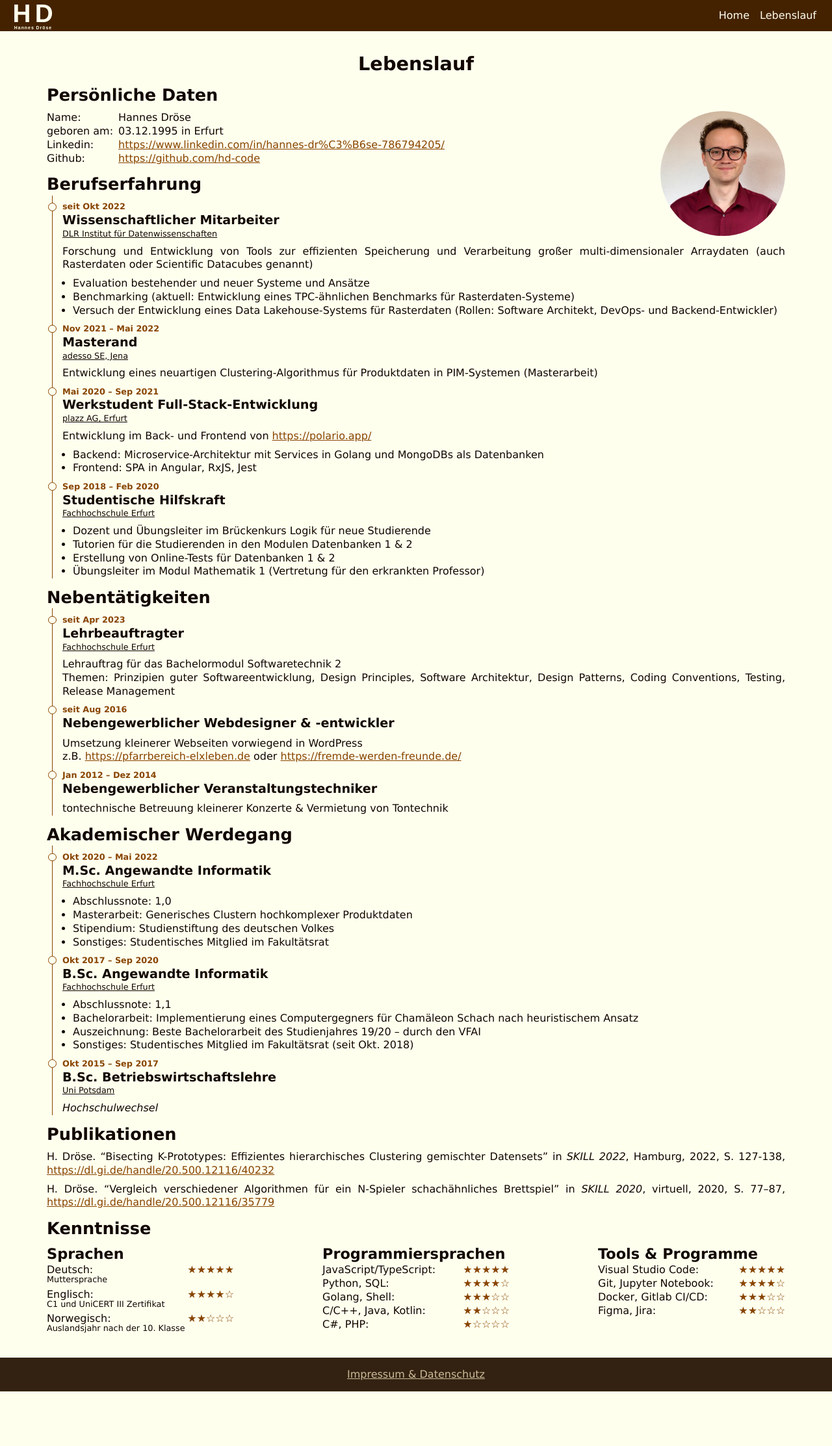
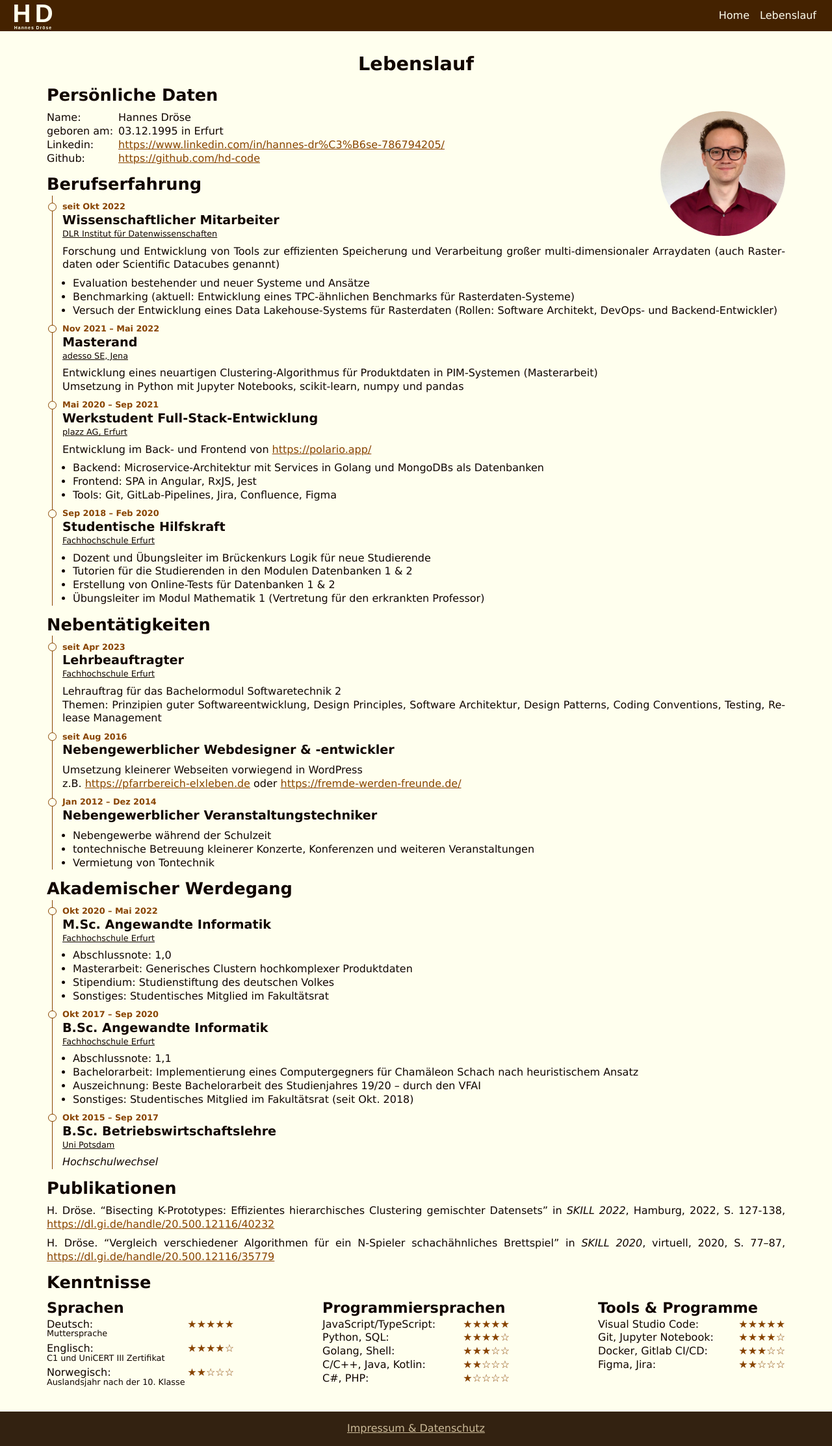
Before and after one commit to hd-code/hd-code.github.io, a Jekyll site: the page built from cv.md, in a window 1280 px wide. Shown: the whole page at 65% size. Built offline with Jekyll 4.4.1, drawn with Linux system fonts in a browser that asks for light colours; before the commit the page ends 2141 px from its top, so only the background shows below that.

Commit message:
fixed several minor issues

```diff
--- a/_data/nav.yml
+++ b/_data/nav.yml
@@ -1,7 +1,7 @@
 - name: Home
   link: /
 - name: Lebenslauf
-  link: /cv
+  link: /cv.html
 # - name: Projekte
 #   link: /projects/
 #   children:
--- a/_layouts/default.html
+++ b/_layouts/default.html
@@ -1,5 +1,5 @@
 <!doctype html>
-<html lang="{{ site.locale }}">
+<html lang="{{ site.locale | slice: 0,2 }}">
 <head>
     <base href="{{ site.url }}">
     <meta charset="UTF-8">
--- a/_sass/_home.scss
+++ b/_sass/_home.scss
@@ -36,7 +36,7 @@
         animation-fill-mode: both;
         color: $color-main-lighter;
         text-align: center;
-        margin-bottom: 20vh;
+        margin-bottom: 10vh;
 
         h1 { font-size: 2.5em; }
         p { font-size: 1.5em; }
--- a/_sass/_theme.scss
+++ b/_sass/_theme.scss
@@ -4,6 +4,7 @@ body {
     background-color: $color-main-lighter;
     color: $color-main-darker;
     font-family: Verdana, sans-serif;
+    hyphens: auto;
     line-height: 1.3;
 }
 
@@ -16,6 +17,7 @@ body {
 a {
     color: inherit;
     cursor: pointer;
+    word-break: break-word;
 }
 
 .markdown {
@@ -36,7 +38,9 @@ a {
     h3 { font-size: 1.4em; }
     h4 { font-size: 1.2em; }
 
-    p, ol, ul { text-align: justify; }
+    p, ol, ul {
+        text-align: justify;
+    }
 
     dl {
         display: grid;
--- a/cv.md
+++ b/cv.md
@@ -49,13 +49,15 @@ Forschung und Entwicklung von Tools zur effizienten Speicherung und Verarbeitung
 
 #### *Nov 2021 – Mai 2022* **Masterand** [adesso SE, Jena](https://www.adesso.de/)
 
-Entwicklung eines neuartigen Clustering-Algorithmus für Produktdaten in PIM-Systemen (Masterarbeit)
+Entwicklung eines neuartigen Clustering-Algorithmus für Produktdaten in PIM-Systemen (Masterarbeit)<br>
+Umsetzung in Python mit Jupyter Notebooks, scikit-learn, numpy und pandas
 
 #### *Mai 2020 – Sep 2021* **Werkstudent Full-Stack-Entwicklung** [plazz AG, Erfurt](https://plazz.ag/)
 
 Entwicklung im Back- und Frontend von <https://polario.app/>
 - Backend: Microservice-Architektur mit Services in Golang und MongoDBs als Datenbanken
 - Frontend: SPA in Angular, RxJS, Jest
+- Tools: Git, GitLab-Pipelines, Jira, Confluence, Figma
 
 #### *Sep 2018 – Feb 2020* **Studentische Hilfskraft** [Fachhochschule Erfurt](https://ai.fh-erfurt.de/)
 
@@ -78,7 +80,9 @@ z.B. <https://pfarrbereich-elxleben.de> oder <https://fremde-werden-freunde.de/>
 
 #### *Jan 2012 – Dez 2014* **Nebengewerblicher Veranstaltungstechniker**
 
-tontechnische Betreuung kleinerer Konzerte & Vermietung von Tontechnik
+- Nebengewerbe während der Schulzeit
+- tontechnische Betreuung kleinerer Konzerte, Konferenzen und weiteren Veranstaltungen
+- Vermietung von Tontechnik
 
 ## Akademischer Werdegang
 
```
